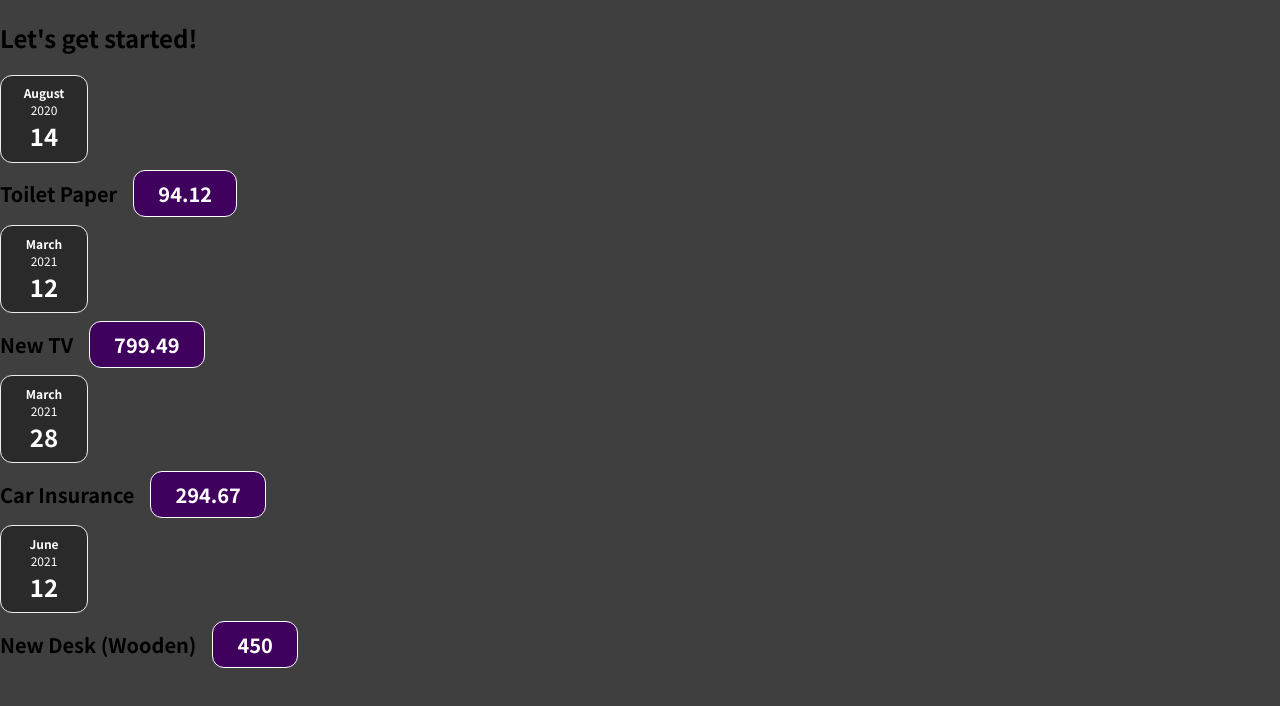
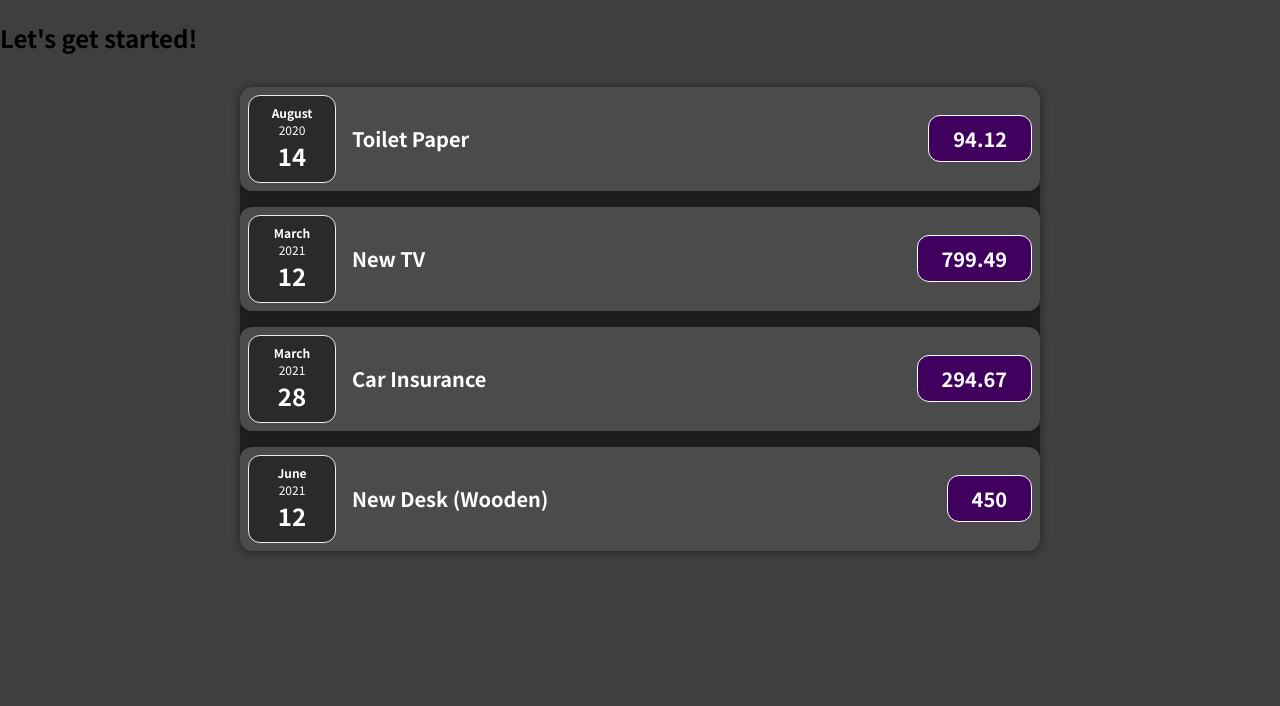
Before and after one commit to whynesspower/1-expense-tracker, a JavaScript app: page / in a window 1280 px wide. Shown: the top 706 px of the page. Built offline with nearby package versions, Linux system fonts and the light colour scheme.

Commit message:
third module end commit

```diff
--- a/src/components/Card.css
+++ b/src/components/Card.css
@@ -0,0 +1,4 @@
+.card {
+  border-radius: 12px;
+  box-shadow: 0 1px 8px rgba(0, 0, 0, 0.25);
+}
--- a/src/components/Card.js
+++ b/src/components/Card.js
@@ -1,5 +1,6 @@
 import "./Card.css";
 
 export default function Card(props) {
-  return <div className="card">{props.children}</div>;
+  const classes = "card " + props.className;
+  return <div className={classes}>{props.children}</div>;
 }
--- a/src/components/ExpenseItem.css
+++ b/src/components/ExpenseItem.css
@@ -2,10 +2,8 @@
   display: flex;
   justify-content: space-between;
   align-items: center;
-  box-shadow: 0 2px 8px rgba(0, 0, 0, 0.25);
   padding: 0.5rem;
   margin: 1rem 0;
-  border-radius: 12px;
   background-color: #4b4b4b;
 }
 
--- a/src/components/Expenses.css
+++ b/src/components/Expenses.css
@@ -0,0 +1,7 @@
+.expenses {
+  padding: 1 rem;
+  background-color: rgb(31, 31, 31);
+  margin: 2rem auto;
+  width: 50rem;
+  max-width: 95%;
+}
--- a/src/components/Expenses.js
+++ b/src/components/Expenses.js
@@ -1,8 +1,9 @@
 import ExpenseItem from "./ExpenseItem";
 import "./Expenses.css";
+import Card from "./Card";
 export default function Expenses(props) {
   return (
-    <div>
+    <Card className="expenses">
       <ExpenseItem
         title={props.items[0].title}
         amount={props.items[0].amount}
@@ -23,6 +24,6 @@ export default function Expenses(props) {
         amount={props.items[3].amount}
         date={props.items[3].date}
       ></ExpenseItem>
-    </div>
+    </Card>
   );
 }
```
